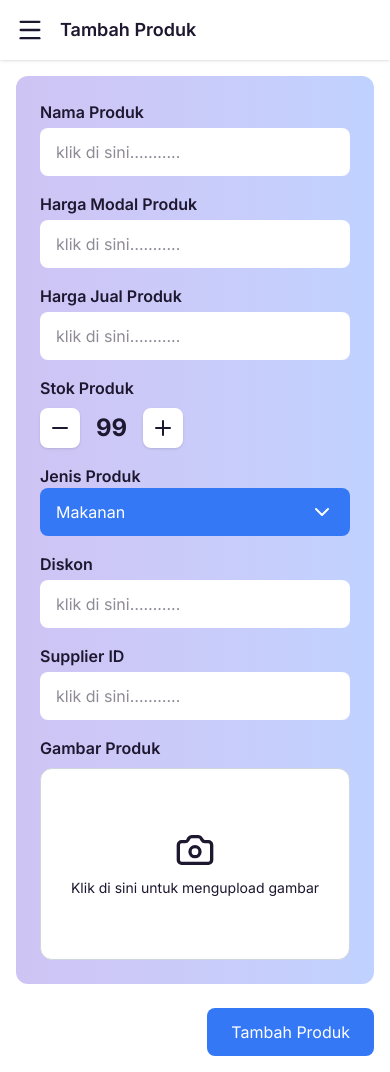
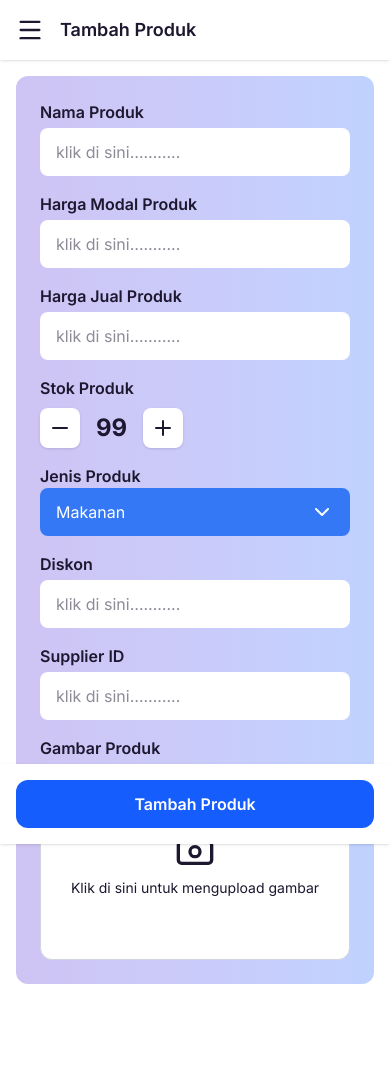
Before and after one commit to farhanangga/bimbim, a Next.js app: page /dashboard/commonPage/produkBaru in a window 390 px wide. Built offline with nearby package versions, Linux system fonts and the light colour scheme.

Commit message:
adjusments buttons

```diff
--- a/src/app/dashboard/commonPage/editProduk/editProduk/page.tsx
+++ b/src/app/dashboard/commonPage/editProduk/editProduk/page.tsx
@@ -45,7 +45,7 @@ export default function TambahProdukPage() {
 
       {/* ===================== MAIN CONTENT ===================== */}
       <div className="lg:ml-[260px] p-0 lg:px-4 lg:py-6">
-        <div className="bg-white px-4 pt-4 lg:p-8 rounded-none lg:rounded-2xl shadow-none lg:shadow-lg h-full lg:min-h-165 pb-20 ">
+        <div className="bg-white px-4 pt-4 lg:p-8 rounded-none lg:rounded-2xl shadow-none lg:shadow-lg h-full lg:min-h-165 pb-22 ">
 
           {/* Tombol Kembali */}
           <button
--- a/src/app/dashboard/commonPage/produkBaru/page.tsx
+++ b/src/app/dashboard/commonPage/produkBaru/page.tsx
@@ -45,7 +45,7 @@ export default function TambahProdukPage() {
 
       {/* ===================== MAIN CONTENT ===================== */}
       <div className="lg:ml-[260px] p-0 lg:px-4 lg:py-6">
-        <div className="bg-white p-4 lg:p-8 rounded-none lg:rounded-2xl shadow-none lg:shadow-lg h-full lg:min-h-165">
+        <div className="bg-white p-4 lg:p-8 rounded-none lg:rounded-2xl shadow-none lg:shadow-lg h-full lg:min-h-165 pb-22">
 
           {/* Tombol Kembali */}
           <button
@@ -150,15 +150,19 @@ export default function TambahProdukPage() {
           </div>
 
           {/* Tombol Submit */}
-          <div className="flex justify-end mt-6">
-            <button className="bg-[#3478F6] text-white px-6 py-3 rounded-lg">
+          <div className="hidden lg:flex justify-end mt-6">
+            <button className="bg-blue-600 hover:bg-blue-700 text-white px-6 py-3 rounded-lg">
               Tambah Produk
             </button>
           </div>
 
         </div>
       </div>
-
+      <div className="lg:hidden fixed bottom-0 left-0 right-0 z-20 bg-white shadow p-4">
+        <button className="w-full bg-blue-600 hover:bg-blue-700 text-white py-3 rounded-xl font-semibold">
+            Tambah Produk
+        </button>
+      </div>
     </div>
   );
 }
```
